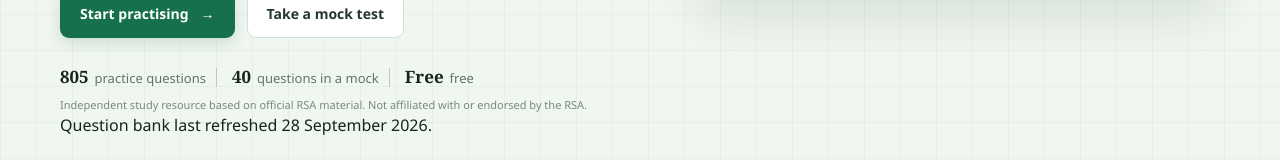
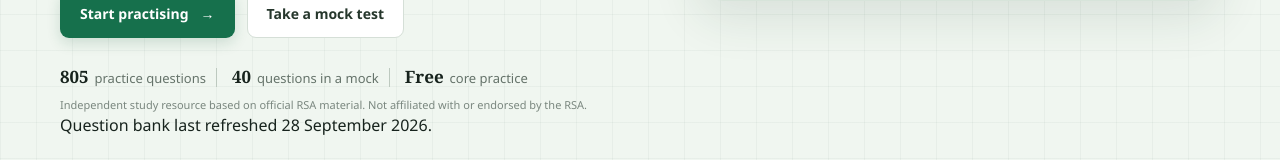
Before and after one commit to cullenry/theory-tester, a Next.js app: page / in a window 1280 px wide. Shown: the part 603-763 px from the top of the page. Built offline with nearby package versions, Linux system fonts and the light colour scheme; no server answers.

Commit message:
Clarify homepage free-access wording

```diff
--- a/src/app/page.tsx
+++ b/src/app/page.tsx
@@ -132,7 +132,7 @@ export default function Home() {
               </div>
               <div className="hero-stat">
                 <strong>Free</strong>
-                <span>free</span>
+                <span>core practice</span>
               </div>
             </div>
 
```
